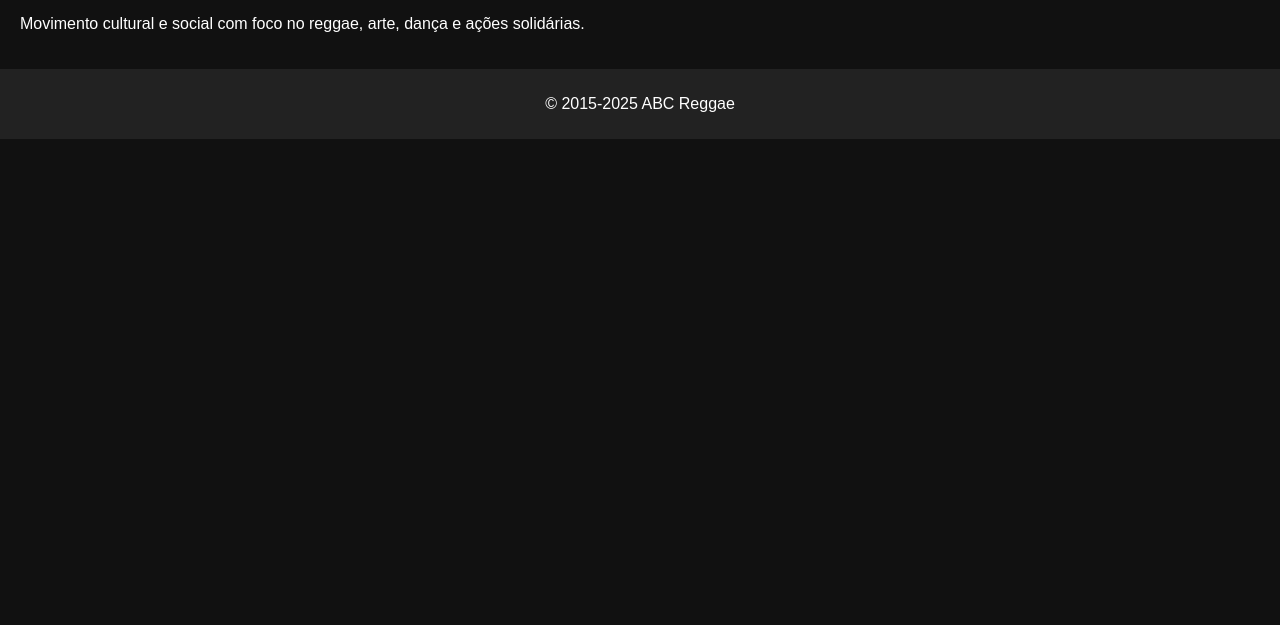
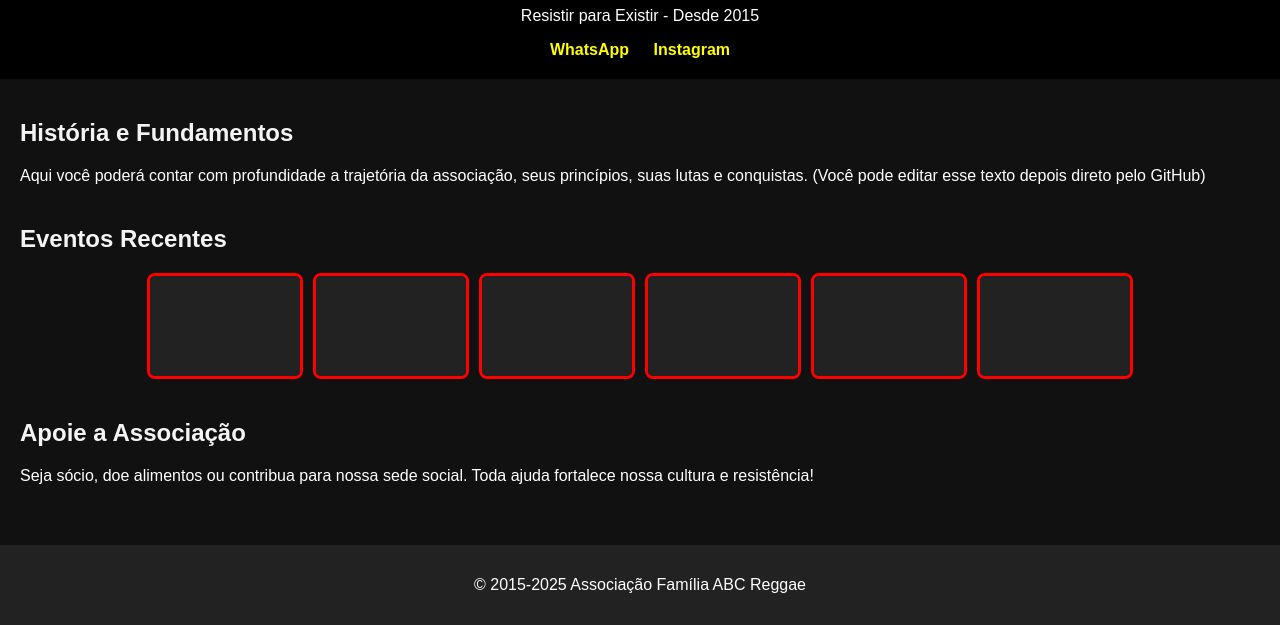
Before and after one commit to abcreggae/Abcreggae.site, a plain HTML site: page index.html in a window 1280 px wide. Shown: the part 227-852 px from the top of the page. Before the commit the page ends 800 px from the top, so only its background shows below. Drawn offline with Linux system fonts and the light colour scheme.

Commit message:
Add files via upload

```diff
--- a/index.html
+++ b/index.html
@@ -2,24 +2,44 @@
 <!DOCTYPE html>
 <html lang="pt-BR">
 <head>
-  <meta charset="UTF-8">
-  <meta name="viewport" content="width=device-width, initial-scale=1.0">
+  <meta charset="UTF-8" />
+  <meta name="viewport" content="width=device-width, initial-scale=1.0"/>
   <title>Associação Família ABC Reggae</title>
-  <link rel="stylesheet" href="style.css">
+  <link rel="stylesheet" href="style.css" />
 </head>
 <body>
   <header>
+    <img src="logo.png" alt="Logo ABC Reggae" class="logo"/>
     <h1>Associação Família ABC Reggae</h1>
     <p>Resistir para Existir - Desde 2015</p>
+    <div class="contatos">
+      <a href="https://wa.me/5584994775387" target="_blank">WhatsApp</a>
+      <a href="https://www.instagram.com/abc_reggae_" target="_blank">Instagram</a>
+    </div>
   </header>
   <main>
     <section>
-      <h2>Quem Somos</h2>
-      <p>Movimento cultural e social com foco no reggae, arte, dança e ações solidárias.</p>
+      <h2>História e Fundamentos</h2>
+      <p>Aqui você poderá contar com profundidade a trajetória da associação, seus princípios, suas lutas e conquistas. (Você pode editar esse texto depois direto pelo GitHub)</p>
+    </section>
+    <section class="galeria">
+      <h2>Eventos Recentes</h2>
+      <div class="fotos">
+        <img src="evento1.jpg" alt="Aulas de Dança"/>
+        <img src="evento2.jpg" alt="Tributo Bob Marley"/>
+        <img src="evento3.jpg" alt="Páscoa Reggae"/>
+        <img src="evento4.jpg" alt="II Grito Cultural"/>
+        <img src="evento5.jpg" alt="Cinema na Praça"/>
+        <img src="evento6.jpg" alt="CarnaReggae 2025"/>
+      </div>
+    </section>
+    <section>
+      <h2>Apoie a Associação</h2>
+      <p>Seja sócio, doe alimentos ou contribua para nossa sede social. Toda ajuda fortalece nossa cultura e resistência!</p>
     </section>
   </main>
   <footer>
-    <p>&copy; 2015-2025 ABC Reggae</p>
+    <p>&copy; 2015-2025 Associação Família ABC Reggae</p>
   </footer>
 </body>
 </html>
--- a/style.css
+++ b/style.css
@@ -8,14 +8,41 @@ body {
 }
 header {
   background-color: #000;
+  text-align: center;
   padding: 20px;
-  text-align: center;
 }
-footer {
-  background-color: #222;
-  padding: 10px;
-  text-align: center;
+.logo {
+  max-width: 120px;
+  margin-bottom: 10px;
+}
+.contatos a {
+  margin: 0 10px;
+  color: yellow;
+  text-decoration: none;
+  font-weight: bold;
+}
+h1, h2 {
+  color: #f4f4f4;
 }
 main {
   padding: 20px;
 }
+section {
+  margin-bottom: 40px;
+}
+footer {
+  background-color: #222;
+  text-align: center;
+  padding: 15px;
+}
+.galeria .fotos {
+  display: flex;
+  flex-wrap: wrap;
+  gap: 10px;
+  justify-content: center;
+}
+.galeria .fotos img {
+  width: 150px;
+  border: 3px solid #f00;
+  border-radius: 8px;
+}
```
Also changed, not shown: evento1.jpg (added), evento2.jpg (added), evento3.jpg (added), evento4.jpg (added), evento5.jpg (added), evento6.jpg (added), logo.png (added).
